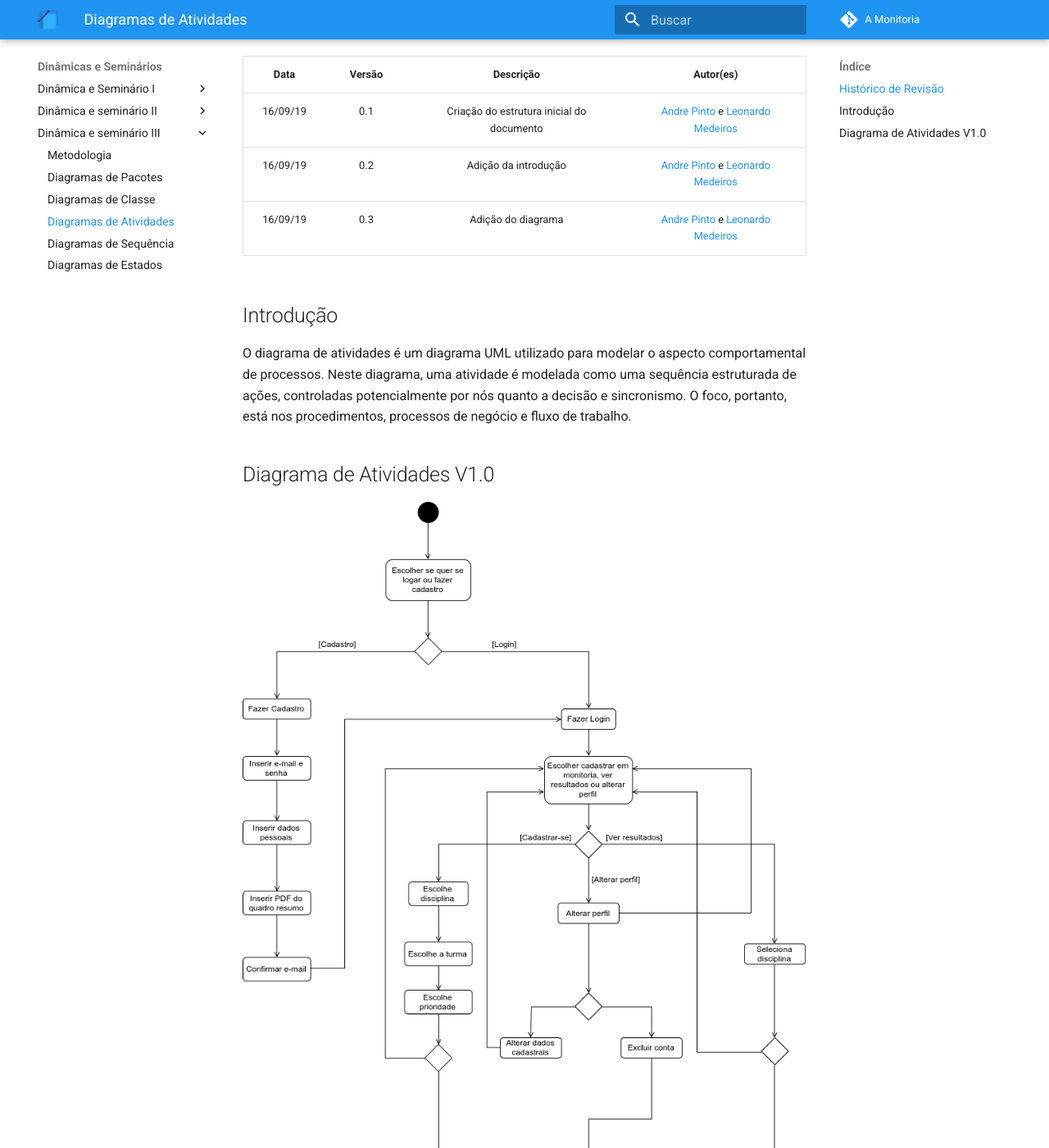
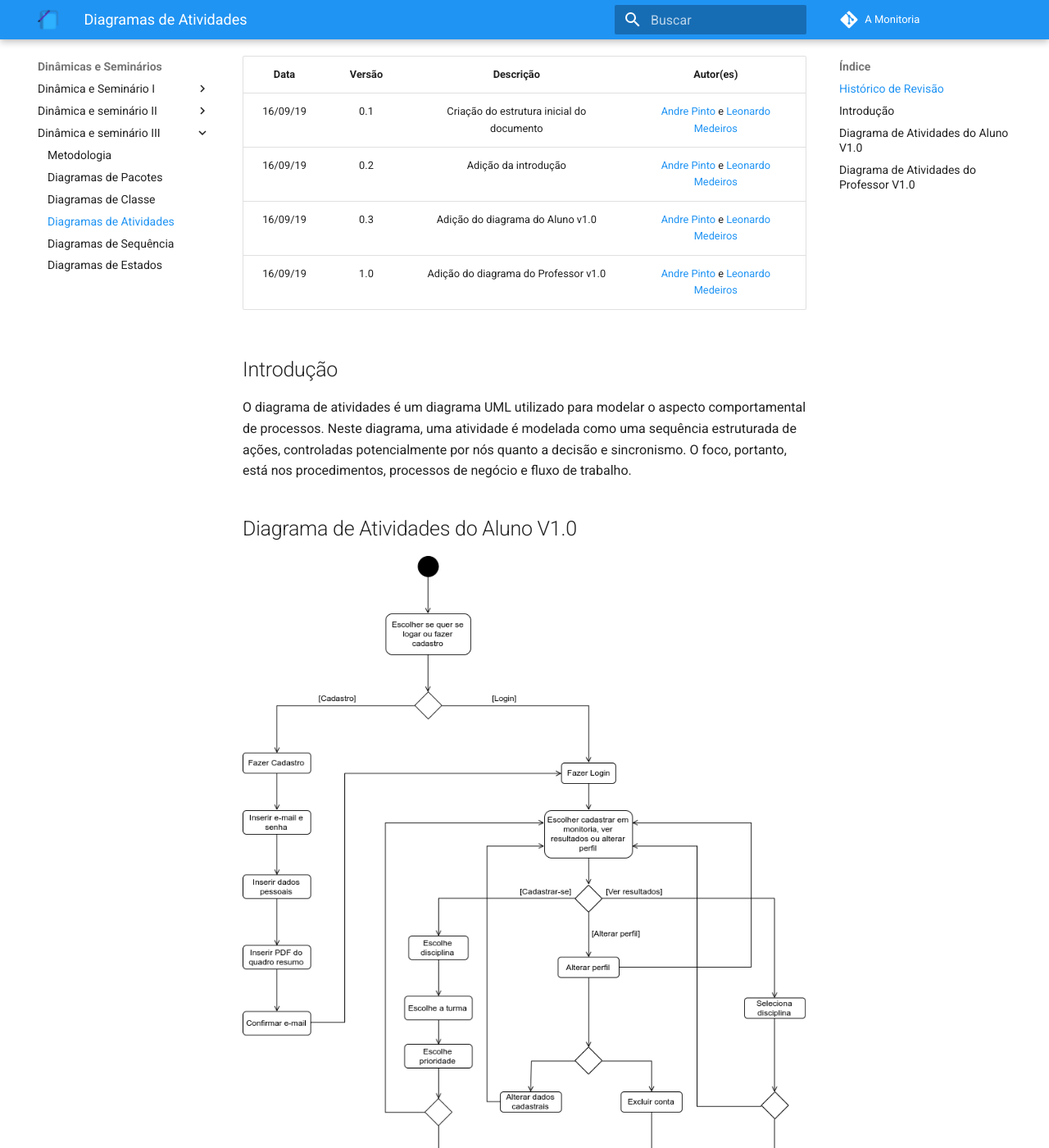
Before and after one commit to 2019-2-arquitetura-desenho/wiki, an MkDocs documentation site: the page built from docs/dinamica_seminario_III/diagrama_de_atividades.md, in a window 1280 px wide and 1400 px high, scrolled down 211 px. Shown: the whole window at 82% size. Built offline with MkDocs 1.6.1 and Material for MkDocs 9.7.7, drawn with Linux system fonts in a browser that asks for light colours; comment, search, counter and statistics services are not loaded; old or Windows-style settings are respelled for this version of MkDocs; some of the changed text lies outside the part shown.

Commit message:
Adding Professor activity diagram
Co-authored-by: Andre Lucas de Sousa Pinto <andrelucax@gmail.com>
Co-authored-by: Leonardo Medeiros <leonardomedeiros.6@gmail.com>

```diff
--- a/docs/dinamica_seminario_III/diagrama_de_atividades.md
+++ b/docs/dinamica_seminario_III/diagrama_de_atividades.md
@@ -5,10 +5,14 @@
 | :--: | :----: | :-------: | :-------: |
 | 16/09/19 | 0.1 | Criação do estrutura inicial do documento | [Andre Pinto](https://github.com/andrelucax) e  [Leonardo Medeiros](https://github.com/leomedeiros1) |
 | 16/09/19 | 0.2 | Adição da introdução | [Andre Pinto](https://github.com/andrelucax) e  [Leonardo Medeiros](https://github.com/leomedeiros1) |
-| 16/09/19 | 0.3 | Adição do diagrama | [Andre Pinto](https://github.com/andrelucax) e  [Leonardo Medeiros](https://github.com/leomedeiros1) |
+| 16/09/19 | 0.3 | Adição do diagrama do Aluno v1.0 | [Andre Pinto](https://github.com/andrelucax) e  [Leonardo Medeiros](https://github.com/leomedeiros1) |
+| 16/09/19 | 1.0 | Adição do diagrama do Professor v1.0 | [Andre Pinto](https://github.com/andrelucax) e  [Leonardo Medeiros](https://github.com/leomedeiros1) |
 
 ## Introdução
 O diagrama de atividades é um diagrama UML utilizado para modelar o aspecto comportamental de processos. Neste diagrama, uma atividade é modelada como uma sequência estruturada de ações, controladas potencialmente por nós quanto a decisão e sincronismo. O foco, portanto, está nos procedimentos, processos de negócio e fluxo de trabalho.
 
-## Diagrama de Atividades V1.0
-![Diagrama de Atividades](assets/img/diagrama_de_atividades.png)
+## Diagrama de Atividades do Aluno V1.0
+![Diagrama de Atividades Aluno](assets/img/diagrama_atividades_aluno.png)
+
+## Diagrama de Atividades do Professor V1.0
+![Diagrama de Atividades Professor](assets/img/diagrama_atividades_professor.png)
```
Also changed, not shown: docs/dinamica_seminario_III/assets/img/diagrama_atividades_aluno.png (renamed from docs/dinamica_seminario_III/assets/img/diagrama_de_atividades.png), docs/dinamica_seminario_III/assets/img/diagrama_atividades_professor.png (added).
